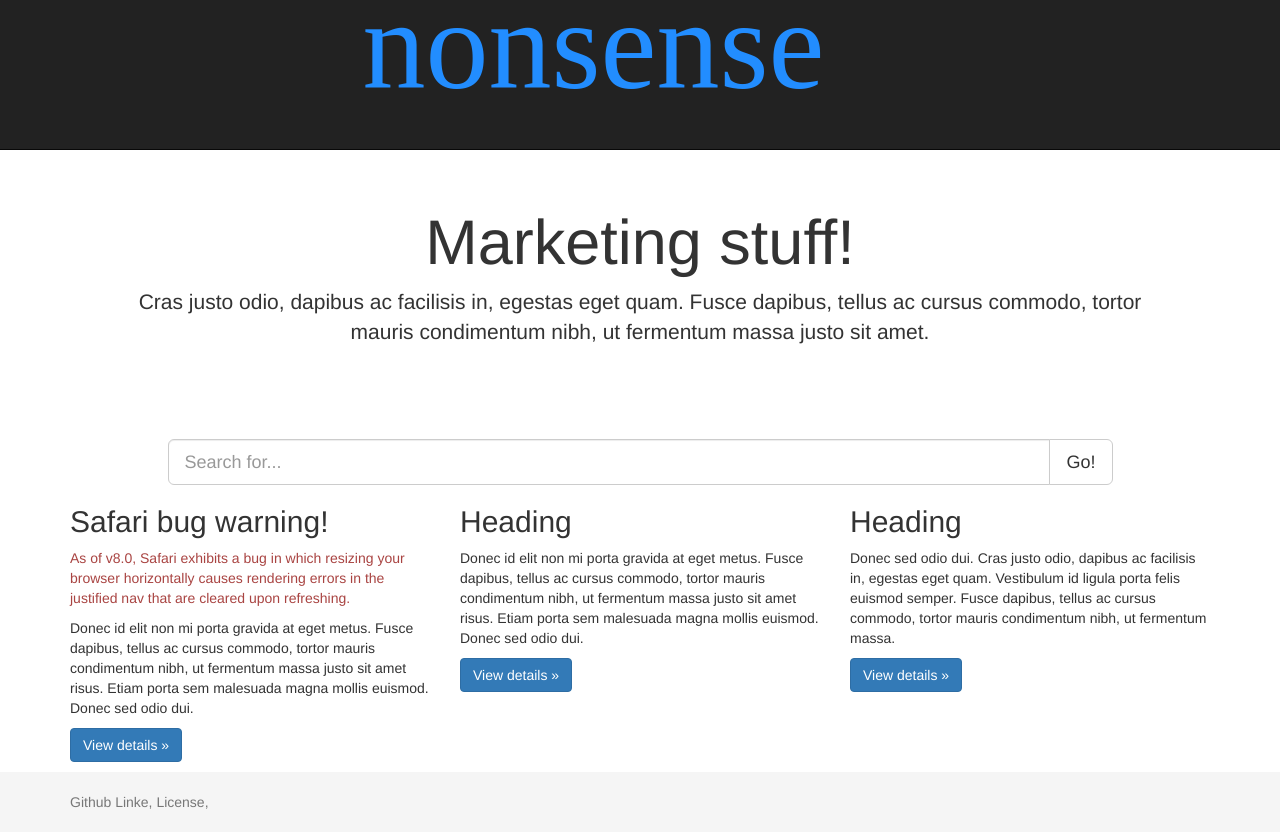
After one commit to mokha/no-n-sense, a Django app: template classification/templates/classify.html in a window 1280 px wide. The commit adds this page. Run offline with Django 3.2, Linux system fonts and the light colour scheme; the template is opened without the code that fills it, so the values that code supplies are empty; some libraries are stand-ins or nearby versions; some web fonts are replaced.

Commit message:
added classify text model and view

```diff
--- /dev/null
+++ b/classification/templates/classify.html
@@ -0,0 +1,42 @@
+{% extends "template.html" %}
+{% block body-class %}index{% endblock %}
+{% block title %}My amazing blog{% endblock %}
+
+{% block content %}
+<div class="jumbotron">
+	<h1>Marketing stuff!</h1>
+	<p class="lead">Cras justo odio, dapibus ac facilisis in, egestas eget quam. Fusce dapibus, tellus ac cursus commodo, tortor mauris condimentum nibh, ut fermentum massa justo sit amet.</p>
+</div>
+
+<div class="row">
+	<div class="col-lg-10 center-block flt-none">
+		<div class="input-group input-group-lg">
+		  <input type="text" class="form-control" placeholder="Search for...">
+		  <span class="input-group-btn">
+		    <button class="btn btn-default" type="button">Go!</button>
+		  </span>
+		</div><!-- /input-group -->
+	</div><!-- /.col-lg-6 -->
+</div><!-- /.row -->
+
+
+<div class="row">
+	<div class="col-lg-4">
+	  <h2>Safari bug warning!</h2>
+	  <p class="text-danger">As of v8.0, Safari exhibits a bug in which resizing your browser horizontally causes rendering errors in the justified nav that are cleared upon refreshing.</p>
+	  <p>Donec id elit non mi porta gravida at eget metus. Fusce dapibus, tellus ac cursus commodo, tortor mauris condimentum nibh, ut fermentum massa justo sit amet risus. Etiam porta sem malesuada magna mollis euismod. Donec sed odio dui. </p>
+	  <p><a class="btn btn-primary" href="#" role="button">View details &raquo;</a></p>
+	</div>
+	<div class="col-lg-4">
+	  <h2>Heading</h2>
+	  <p>Donec id elit non mi porta gravida at eget metus. Fusce dapibus, tellus ac cursus commodo, tortor mauris condimentum nibh, ut fermentum massa justo sit amet risus. Etiam porta sem malesuada magna mollis euismod. Donec sed odio dui. </p>
+	  <p><a class="btn btn-primary" href="#" role="button">View details &raquo;</a></p>
+	</div>
+	<div class="col-lg-4">
+	  <h2>Heading</h2>
+	  <p>Donec sed odio dui. Cras justo odio, dapibus ac facilisis in, egestas eget quam. Vestibulum id ligula porta felis euismod semper. Fusce dapibus, tellus ac cursus commodo, tortor mauris condimentum nibh, ut fermentum massa.</p>
+	  <p><a class="btn btn-primary" href="#" role="button">View details &raquo;</a></p>
+	</div>
+</div>
+
+{% endblock %}
--- a/nonesense/urls.py
+++ b/nonesense/urls.py
@@ -12,6 +12,7 @@ urlpatterns = patterns('',
 
     url(r'^$', classification.views.index, name='index'),
 	url(r'^statistics', classification.views.statistics, name='statistics'),
+	url(r'^classify', classification.views.classify, name='classify'),
     url(r'^admin/', include(admin.site.urls)),
 
 )
```
Also changed, not shown: classification/models.py (+24 -3 lines), classification/templates/index.html (+13 -0 lines), classification/views.py (+23 -7 lines), 3 other files.
